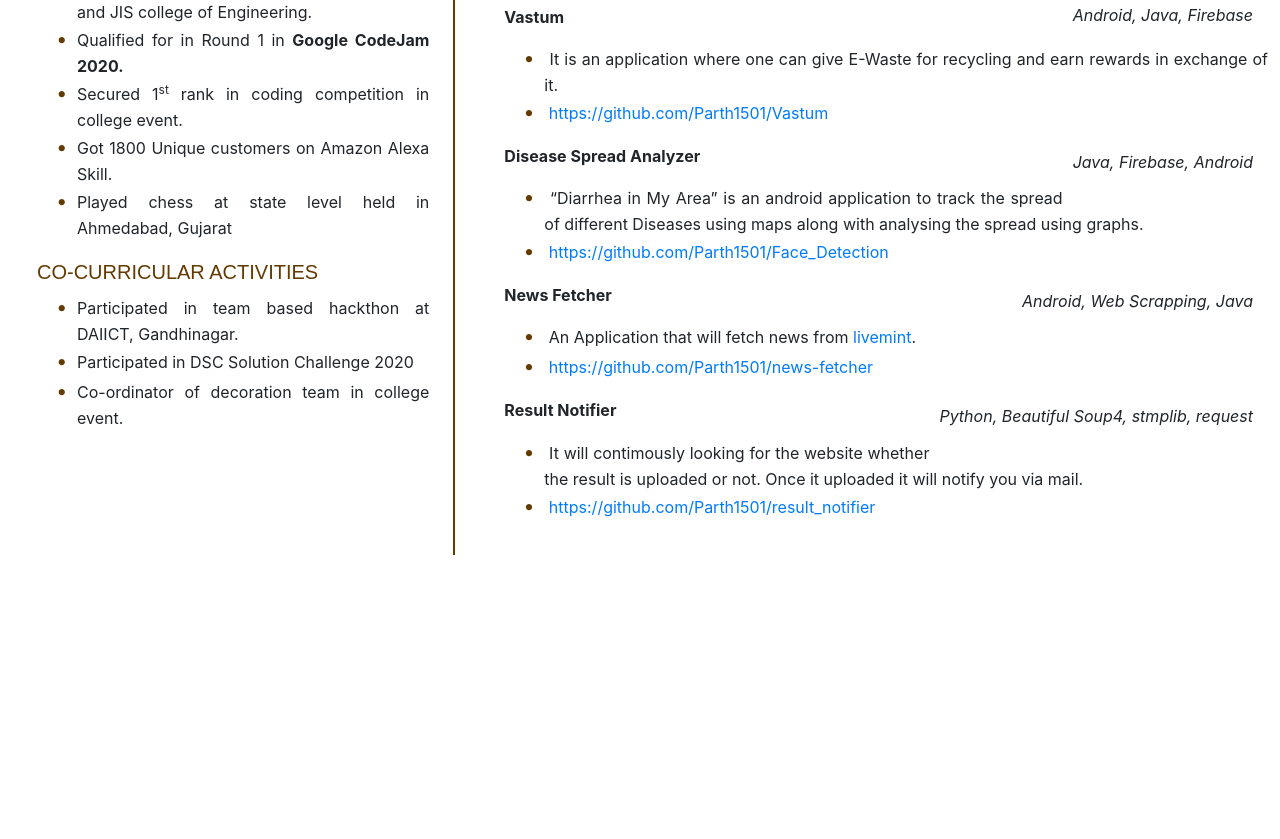
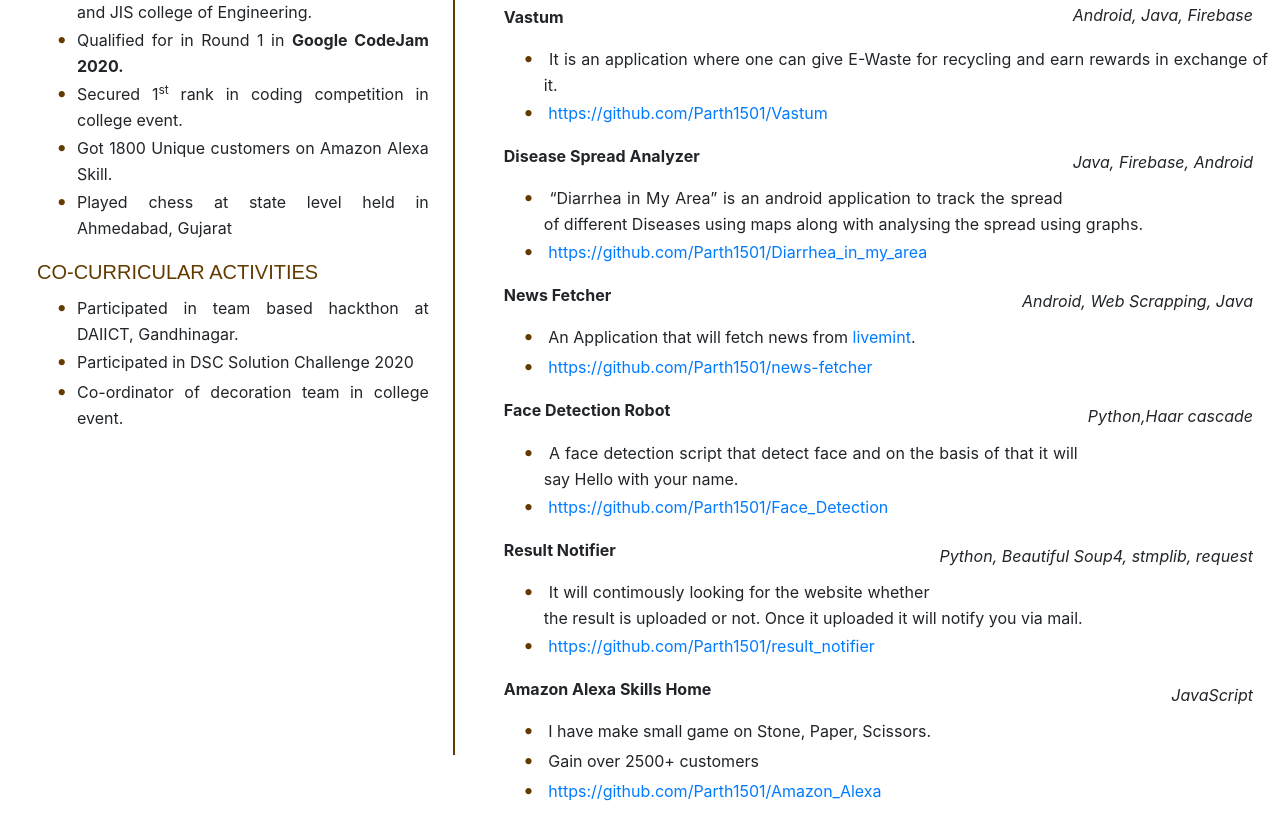
Before and after one commit to Parth1501/cv, a plain HTML site: page index.html in a window 1280 px wide. Shown: the part 958-1797 px from the top of the page. Before the commit the page ends 1561 px from the top, so only its background shows below. Drawn offline with nearby package versions, Linux system fonts and the light colour scheme; a web font is replaced by a local one.

Commit message:
imporvised

```diff
--- a/CSS/style.css
+++ b/CSS/style.css
@@ -37,7 +37,7 @@
 
 .vl {
     border-left: 2px solid #633b00;
-    height: 1300px;
+    height: 1500px;
     float: right;
 }
 
--- a/index.html
+++ b/index.html
@@ -213,7 +213,9 @@
                         “Diarrhea in My Area” is an android application to track the spread of different Diseases using maps along with analysing the spread using graphs.
                         </li>
                         <li>
-                            <a href="https://github.com/Parth1501/Face_Detection">https://github.com/Parth1501/Face_Detection</a>
+                            <a href="https://github.com/Parth1501/Diarrhea_in_my_area
+                            ">https://github.com/Parth1501/Diarrhea_in_my_area
+                        </a>
                         </li>
                     </ul>
                     <p style="float: right; margin-top:7px;margin-right:15px "><i>Android, Web Scrapping, Java</i></p>
@@ -228,6 +230,22 @@
                         </li>
                     </ul>
 
+                    <p style="float: right; margin-top:7px;margin-right:15px "><i>Python,Haar cascade</i></p>
+                    <h6 style="margin-top: 20px;"> <b>Face Detection Robot</b></h6>
+                    <ul>
+                        <li style="margin-top:16px">
+                            A face detection script that detect face and on the basis of that it will say Hello with your name.
+
+                        </li>
+                        <li>
+                            <a href="https://github.com/Parth1501/Face_Detection
+                            ">https://github.com/Parth1501/Face_Detection
+
+                        </a>
+                        </li>
+                    </ul>
+
+
                     <p style="float: right; margin-top:7px;margin-right:15px "><i>Python, Beautiful Soup4, stmplib, request</i></p>
                     <h6 style="margin-top: 20px;"> <b>Result Notifier</b></h6>
                     <ul>
@@ -239,6 +257,32 @@
                         </a>
                         </li>
                     </ul>
+
+
+
+
+
+
+                    <p style="float: right; margin-top:7px;margin-right:15px "><i>JavaScript</i></p>
+                    <h6 style="margin-top: 20px;"> <b>Amazon Alexa Skills Home
+                    </b></h6>
+                    <ul>
+                        <li style="margin-top:16px">
+                            I have make small game on Stone, Paper, Scissors.
+                        </li>
+                        <li >
+                            Gain over 2500+ customers
+                        </li>
+                        <li>
+                            <a href="https://github.com/Parth1501/Amazon_Alexa
+                            ">https://github.com/Parth1501/Amazon_Alexa
+
+                        </a>
+                        </li>
+                    </ul>
+
+
+
                 </div>
 
 
```
